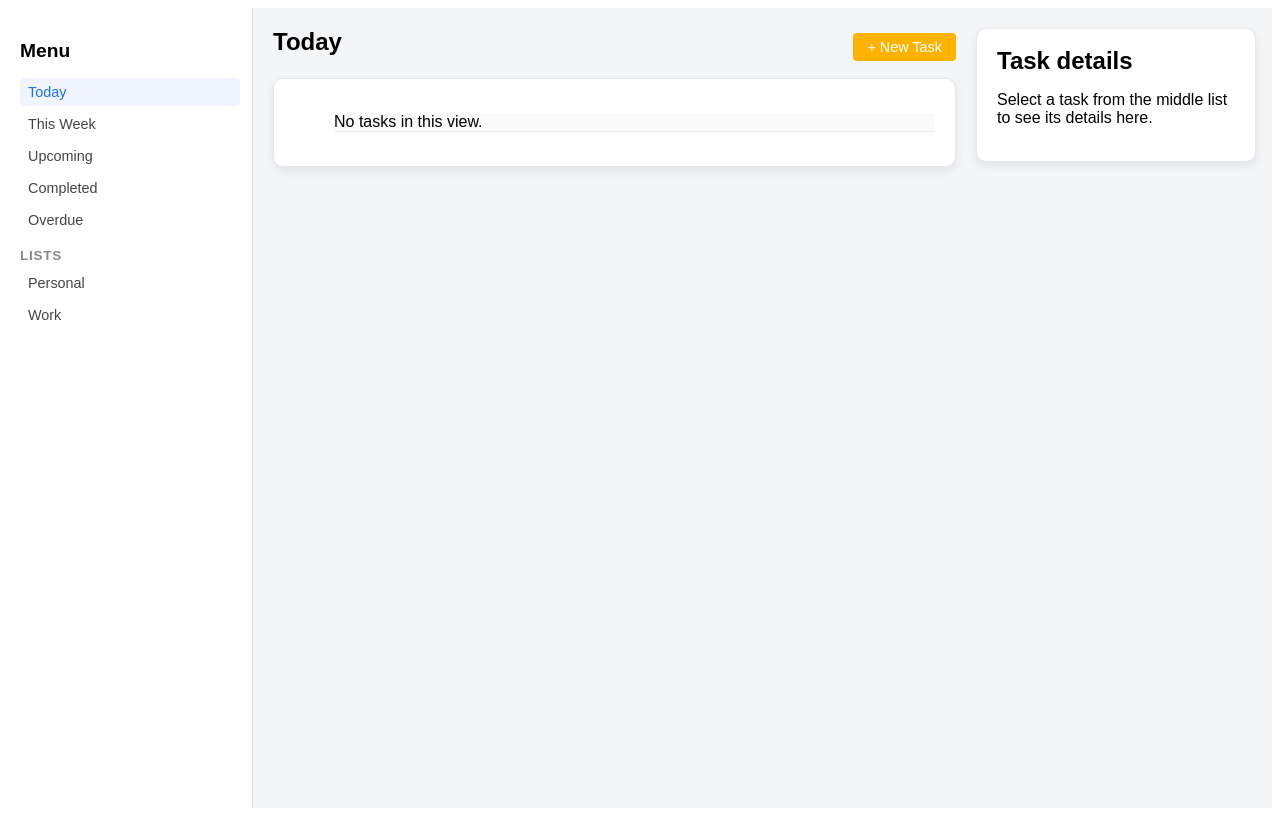
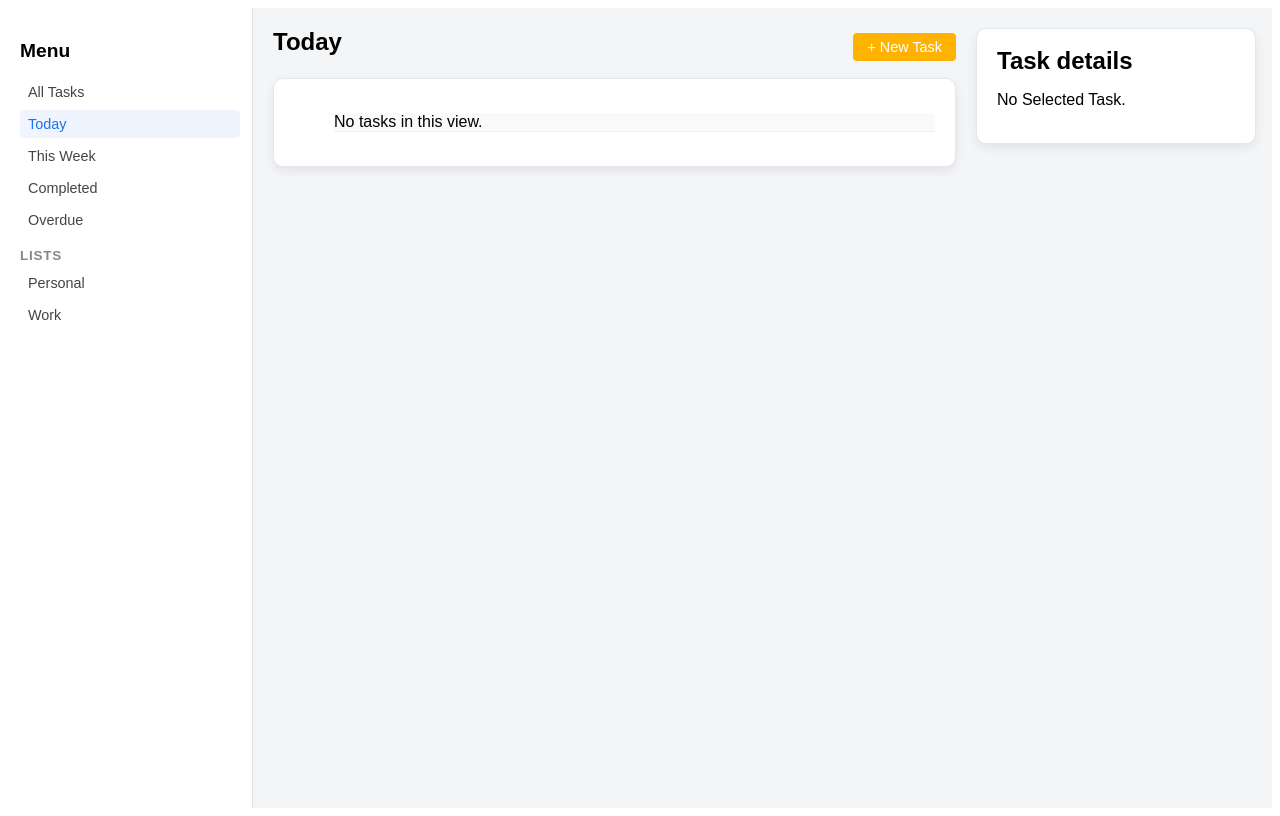
Before and after one commit to envynshit/TaskTracker, a Django app: page / in a window 1280 px wide. Run offline with Django 5.2, Linux system fonts and the light colour scheme; a user stored in the database is signed in; data comes from the database, SQL or seed files in the repository; both versions use the stored data as it was after the commit.

Commit message:
Replaced upcoming with all tasks

```diff
--- a/tracker/core/templates/core/dashboard.html
+++ b/tracker/core/templates/core/dashboard.html
@@ -14,14 +14,14 @@
         <h2 class="sidebar-title">Menu</h2>
 
         <ul class="sidebar-list">
+          <li class="{% if filter == 'all' %}is-active{% endif %}">
+            <a href="{% url 'dashboard' %}?filter=all">All Tasks</a>
+          </li>
           <li class="{% if filter == 'today' %}is-active{% endif %}">
             <a href="{% url 'dashboard' %}?filter=today">Today</a>
           </li>
           <li class="{% if filter == 'week' %}is-active{% endif %}">
             <a href="{% url 'dashboard' %}?filter=week">This Week</a>
-          </li>
-          <li class="{% if filter == 'upcoming' %}is-active{% endif %}">
-            <a href="{% url 'dashboard' %}?filter=upcoming">Upcoming</a>
           </li>
           <li class="{% if filter == 'completed' %}is-active{% endif %}">
             <a href="{% url 'dashboard' %}?filter=completed">Completed</a>
@@ -44,9 +44,9 @@
       <main class="main-column">
         <header class="main-header">
           <h2 class="card-title">
-            {% if filter == 'today' %}Today
+            {% if filter == 'all' %}All Tasks
+            {% elif filter == 'today' %}Today
             {% elif filter == 'week' %}This Week
-            {% elif filter == 'upcoming' %}Upcoming
             {% elif filter == 'completed' %}Completed
             {% elif filter == 'overdue' %}Overdue
             {% else %}Tasks{% endif %}
@@ -92,12 +92,15 @@
             <p><strong>Description:</strong> {{ selected_task.description }}</p>
             <p><strong>Due:</strong> {{ selected_task.due_date }}</p>
             <p><strong>Status:</strong> {{ selected_task.get_status_display }}</p>
+            <button class="btn-secondary" onclick="location.href='{% url 'reminder_create' selected_task.pk %}'">
+              Set Reminder
+            </button>
 
             <a href="{% url 'task_update' selected_task.pk %}" class="btn-primary">
               Edit task
             </a>
           {% else %}
-            <p>Select a task from the middle list to see its details here.</p>
+            <p style="font-family: Arial, sans-serif;">No Selected Task.</p>
           {% endif %}
         </div>
       </aside>
--- a/tracker/core/urls.py
+++ b/tracker/core/urls.py
@@ -10,5 +10,5 @@ urlpatterns = [
     path('tasks/new/', views.task_create, name='task_create'),
     path('tasks/<int:pk>/edit/', views.task_update, name='task_update'),
     path('accounts/profile/', views.dashboard, name='profile'),
-    path('reminders/', views.reminder_create, name='reminder_create'),
+    path('reminders/<int:selected_task_pk>/', views.reminder_create, name='reminder_create'),
 ]
--- a/tracker/core/views.py
+++ b/tracker/core/views.py
@@ -27,15 +27,15 @@ def dashboard(request):
 
     base_qs = Task.objects.filter(owner=request.user)
 
-    if flt == 'today':
+    if flt == 'all':
+        tasks = base_qs
+    elif flt == 'today':
         tasks = base_qs.filter(due_date__date=today)
     elif flt == 'week':
         tasks = base_qs.filter(
             due_date__gte=today,
             due_date__lte=today + timezone.timedelta(days=7),
         )
-    elif flt == 'upcoming':
-        tasks = base_qs.filter(due_date__gt=today)
     elif flt == 'completed':
         tasks = base_qs.filter(status='done')
     elif flt == 'overdue':
@@ -66,9 +66,10 @@ def dashboard(request):
 
 
 @login_required
-def reminder_create(request):
+def reminder_create(request, selected_task_pk):
+    selected_task = get_object_or_404(Task, pk=selected_task_pk, owner=request.user)
     if request.method == "POST":
-        form = ReminderForm(request.POST, user=request.user)
+        form = ReminderForm(request.POST, user=request.user, )
         if form.is_valid():
             reminder = form.save(commit=False)
             reminder.save()
```
Also changed, not shown: tracker/db.sqlite3.
